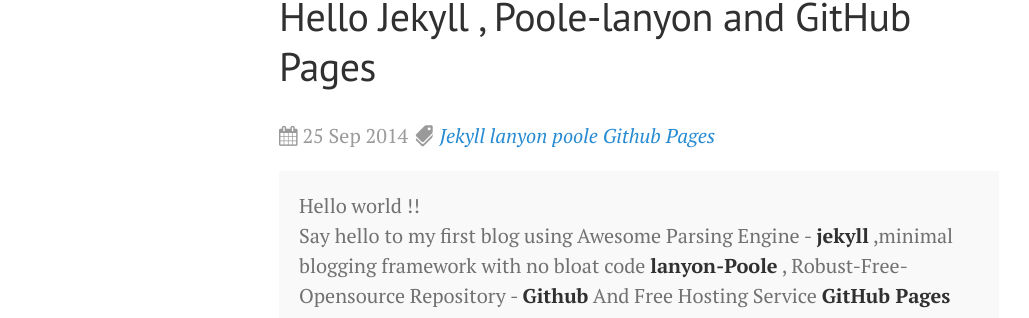
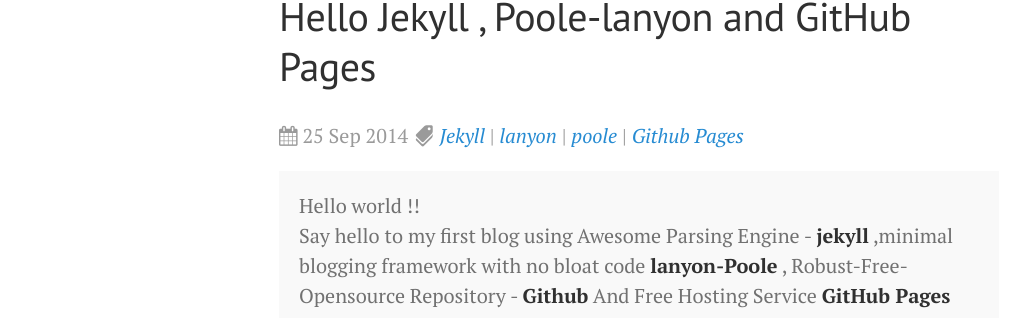
Before and after one commit to DharmeshPandav/dharmeshpandav.github.io, a Jekyll site: the page built from _posts/2014-09-25-Hello jekyll.md, in a window 1280 px wide. Shown: the part 141-459 px from the top of the page, without its empty margins (1-1030 px from the left). Built offline with Jekyll 4.4.1, drawn with Linux system fonts in a browser that asks for light colours; nearby versions of some CDN libraries; Markdown is read by kramdown in place of the engine named in the settings.

Commit message:
changed config

```diff
--- a/_layouts/post.html
+++ b/_layouts/post.html
@@ -24,7 +24,12 @@ comments:   true
             <i class="fa fa-calendar"></i>
             {{ page.date | date_to_string }}
             <i class="fa fa-tags fa-rotate-90"></i>
+                    {% assign flag = flase %}
 					{% for tag in page.tags %}
+                        {% if flag %}
+                            <en>|</en>
+                        {% endif %}
+                        {% assign flag = true %}
 						<em> <a href="{{ site.url }}/tags/{{tag}}">{{ tag }}</a> </em>
 					{% endfor %}
         </span>
```
